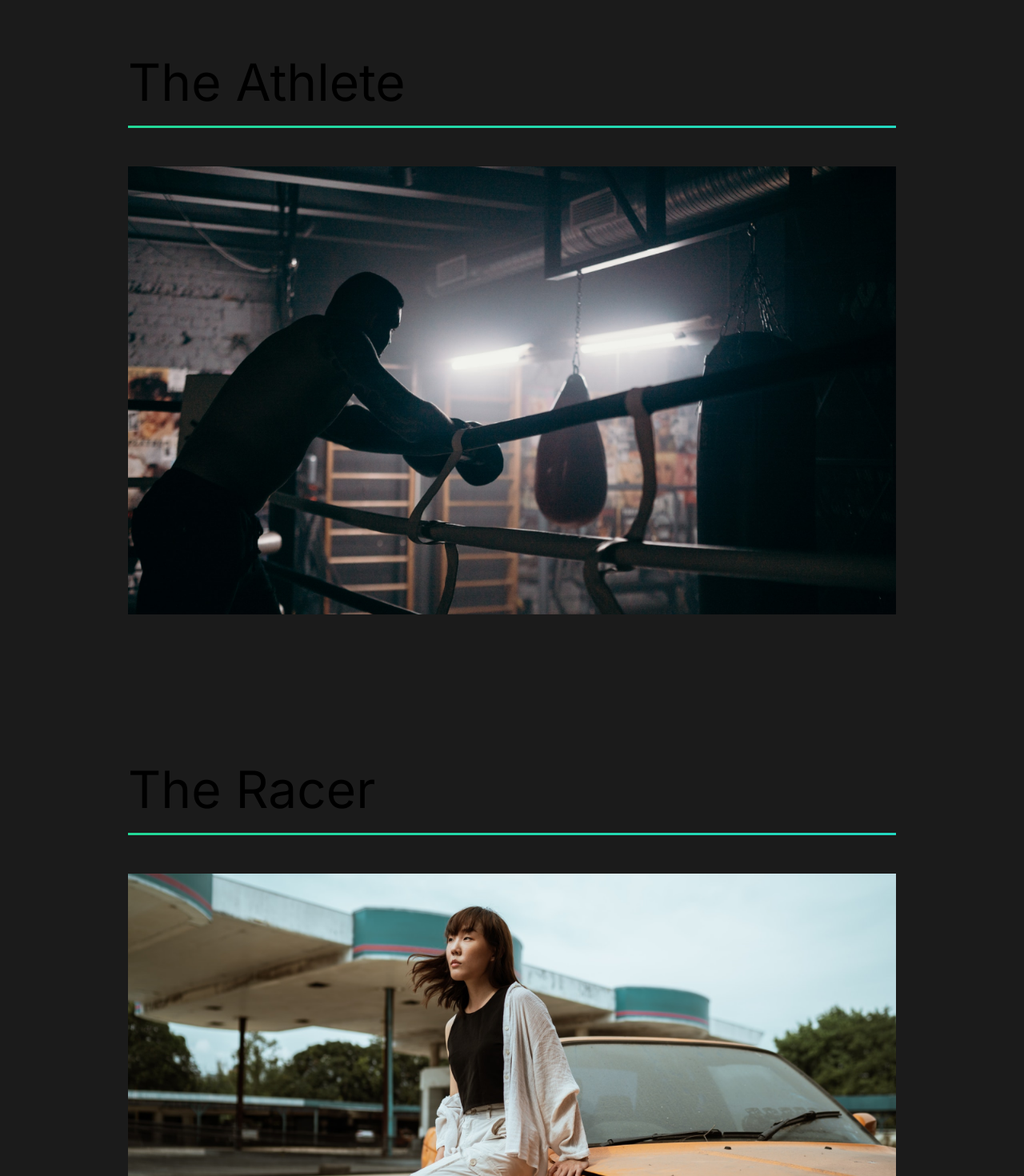
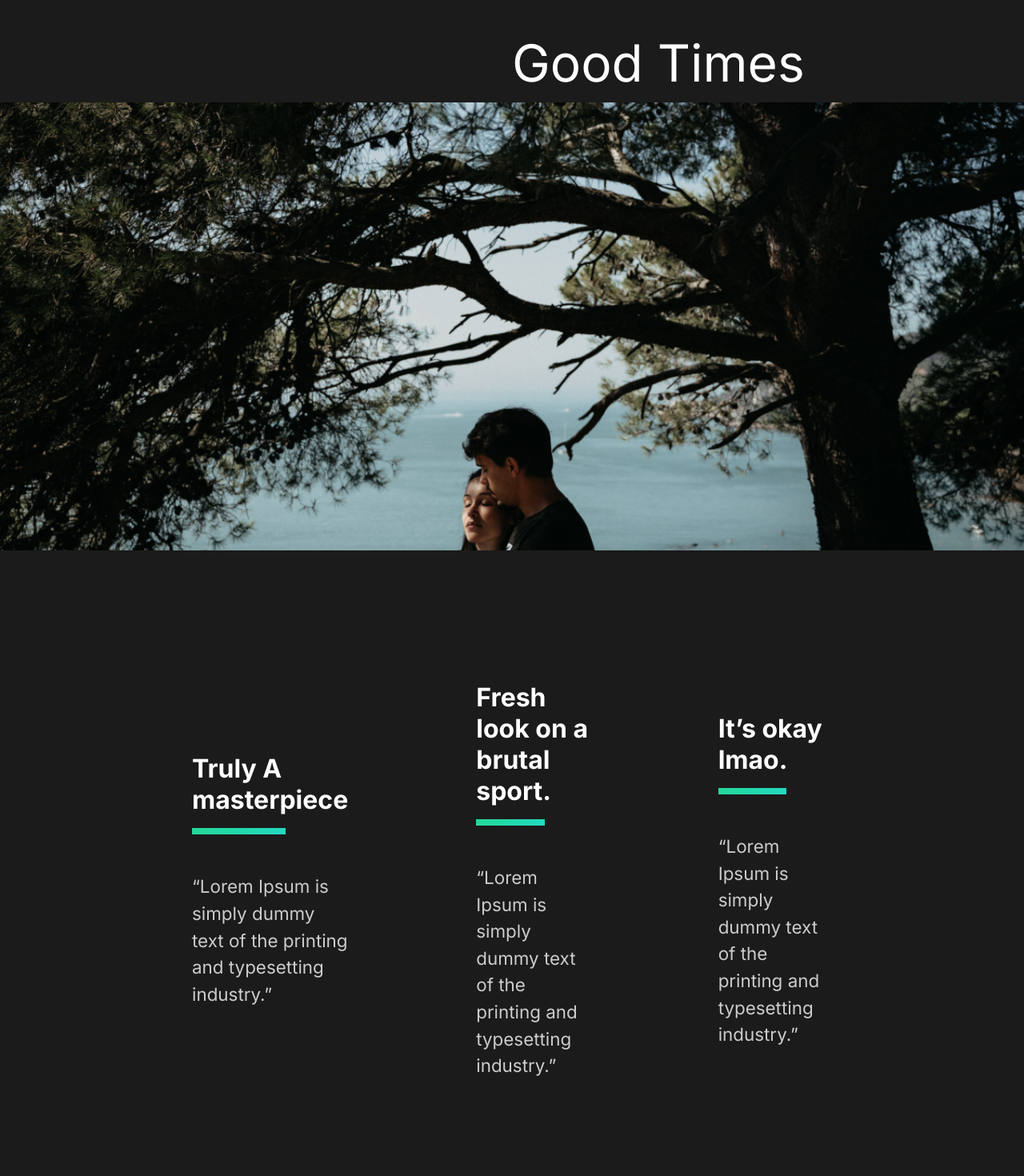
Before and after one commit to manuelpapa/mp-portfolio, a React (Create React App) app in the folder portfolio/: page /work/good-times in a window 1280 px wide. Shown: the part 100-1570 px from the top of the page at 80% size. Built offline with nearby package versions, Linux system fonts and the light colour scheme.

Commit message:
Add movie detail page and the routes.

```diff
--- a/portfolio/src/App.js
+++ b/portfolio/src/App.js
@@ -2,6 +2,7 @@
 import AboutUs from "./pages/AboutUs";
 import ContactUs from "./pages/ContactUs";
 import OurWork from "./pages/OurWork";
+import MovieDetail from "./pages/MovieDetail";
 import Nav from "./components/Nav";
 import { Switch, Route } from "react-router-dom";
 
@@ -14,8 +15,11 @@
         <Route path="/" exact>
           <AboutUs />
         </Route>
-        <Route path="/work">
+        <Route path="/work" exact>
           <OurWork />
+        </Route>
+        <Route path="/work/:id">
+          <MovieDetail />
         </Route>
         <Route path="/contact">
           <ContactUs />
--- /dev/null
+++ b/portfolio/src/movieState.js
@@ -0,0 +1,80 @@
+import athlete from "./img/athlete-small.png";
+import goodtimes from "./img/goodtimes-small.png";
+import theracer from "./img/theracer-small.png";
+import athlete2 from "./img/athlete2.png";
+import goodtimes2 from "./img/good-times2.jpg";
+import theracer2 from "./img/the-racer2.jpg";
+
+export const MovieState = () => {
+  return [
+    {
+      title: "The Athlete",
+      mainImg: athlete,
+      secondaryImg: athlete2,
+      url: "/work/the-athlete",
+      awards: [
+        {
+          title: "Truly A masterpiece",
+          description:
+            "“Lorem Ipsum is simply dummy text of the printing and typesetting industry.”",
+        },
+        {
+          title: "Fresh look on a brutal sport.",
+          description:
+            "“Lorem Ipsum is simply dummy text of the printing and typesetting industry.”",
+        },
+        {
+          title: "It’s okay lmao.",
+          description:
+            "“Lorem Ipsum is simply dummy text of the printing and typesetting industry.”",
+        },
+      ],
+    },
+    {
+      title: "Good Times",
+      mainImg: goodtimes,
+      url: "/work/good-times",
+      secondaryImg: goodtimes2,
+      awards: [
+        {
+          title: "Truly A masterpiece",
+          description:
+            "“Lorem Ipsum is simply dummy text of the printing and typesetting industry.”",
+        },
+        {
+          title: "Fresh look on a brutal sport.",
+          description:
+            "“Lorem Ipsum is simply dummy text of the printing and typesetting industry.”",
+        },
+        {
+          title: "It’s okay lmao.",
+          description:
+            "“Lorem Ipsum is simply dummy text of the printing and typesetting industry.”",
+        },
+      ],
+    },
+    {
+      title: "The Racer",
+      mainImg: theracer,
+      url: "/work/the-racer",
+      secondaryImg: theracer2,
+      awards: [
+        {
+          title: "Truly A masterpiece",
+          description:
+            "“Lorem Ipsum is simply dummy text of the printing and typesetting industry.”",
+        },
+        {
+          title: "Fresh look on a brutal sport.",
+          description:
+            "“Lorem Ipsum is simply dummy text of the printing and typesetting industry.”",
+        },
+        {
+          title: "It’s okay lmao.",
+          description:
+            "“Lorem Ipsum is simply dummy text of the printing and typesetting industry.”",
+        },
+      ],
+    },
+  ];
+};
--- /dev/null
+++ b/portfolio/src/pages/MovieDetail.js
@@ -0,0 +1,95 @@
+import React, { useState, useEffect } from "react";
+import styled from "styled-components";
+import { useHistory } from "react-router-dom";
+import { MovieState } from "../movieState";
+
+const MovieDetail = () => {
+  const history = useHistory();
+  const url = history.location.pathname;
+  const [movies, setMovies] = useState(MovieState);
+  const [movie, setMovie] = useState(null);
+
+  useEffect(() => {
+    const currentMovie = movies.filter((stateMovie) => stateMovie.url === url);
+    setMovie(currentMovie[0]);
+  }, [movies, url]);
+
+  return (
+    <>
+      {movie && (
+        <Details>
+          <Headline>
+            <h2>{movie.title}</h2>
+            <img src={movie.mainImg} alt="movie" />
+          </Headline>
+          <Awards>
+            {movie.awards.map((award) => (
+              <Award
+                key={award.title}
+                title={award.title}
+                description={award.description}
+              />
+            ))}
+          </Awards>
+          <img src={movie.secondaryImg} alt="movie" />
+        </Details>
+      )}
+    </>
+  );
+};
+
+const Details = styled.div`
+  color: white;
+  img {
+    width: 100%;
+    height: 70vh;
+    object-fit: cover;
+  }
+`;
+
+const Headline = styled.div`
+  min-height: 90vh;
+  padding-top: 20vh;
+  position: relative;
+  h2 {
+    position: absolute;
+    top: 10%;
+    left: 50%;
+    transform: translate() (-50%, -10%);
+  }
+`;
+
+const Awards = styled.div`
+  min-height: 80vh;
+  display: flex;
+  margin: 5rem 10rem;
+  align-items: center;
+  justify-content: space-around;
+`;
+
+const AwardStyle = styled.div`
+  padding: 5rem;
+  h3 {
+    font-size: 2rem;
+  }
+  .line {
+    background-image: linear-gradient(120deg, #23d997 0%, #23d9c1 100%);
+    height: 0.5rem;
+    margin: 1rem 0;
+    width: 60%;
+  }
+  p {
+    padding: 2rem 0;
+  }
+`;
+
+const Award = ({ title, description }) => {
+  return (
+    <AwardStyle>
+      <h3>{title}</h3>
+      <div className="line"></div>
+      <p>{description}</p>
+    </AwardStyle>
+  );
+};
+export default MovieDetail;
--- a/portfolio/src/pages/OurWork.js
+++ b/portfolio/src/pages/OurWork.js
@@ -11,21 +11,21 @@
       <Movie>
         <h2>The Athlete</h2>
         <div className="line"></div>
-        <Link>
+        <Link to="/work/the-athlete">
           <img src={athlete} alt="athlete" />
         </Link>
       </Movie>
       <Movie>
         <h2>The Racer</h2>
         <div className="line"></div>
-        <Link>
-          <img src={theracer} alt="theracer" />
+        <Link to="/work/the-racer">
+          <img src={theracer} alt="racer" />
         </Link>
       </Movie>
       <Movie>
         <h2>Good Times</h2>
         <div className="line"></div>
-        <Link>
+        <Link to="/work/good-times">
           <img src={goodtimes} alt="goodtimes" />
         </Link>
       </Movie>
@@ -46,8 +46,7 @@
   padding-bottom: 10rem;
   .line {
     background-image: linear-gradient(120deg, #23d997 0%, #23d9c1 100%);
-
-    height: 0.2rem;
+    height: 0.5rem;
     margin-bottom: 3rem;
     width: 100%;
   }
```
